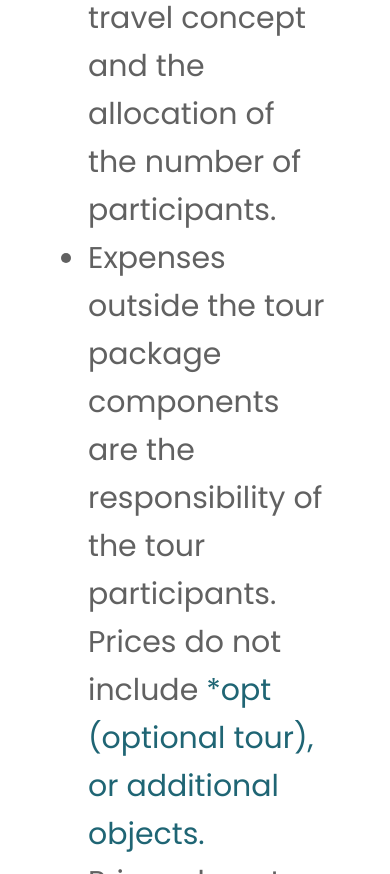
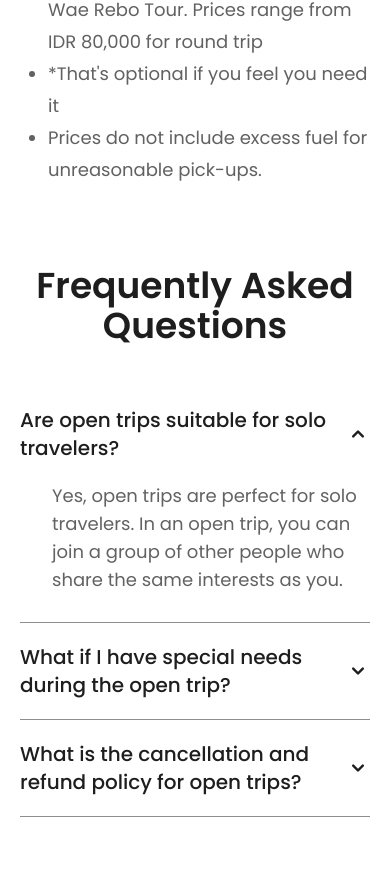
Before and after one commit to MasRoesdi/wdc_2023, a plain HTML site: page pages/trip-plan.html in a window 390 px wide. Shown: the part 1126-2000 px from the top of the page. Drawn offline with nearby package versions, Linux system fonts and the light colour scheme.

Commit message:
jumbotron, term and conditions, frequently asked question [mobile mode✅]✨

```diff
--- a/pages/trip-plan.html
+++ b/pages/trip-plan.html
@@ -63,9 +63,9 @@
             <p class="font-['Poppins'] font-normal text-base md:text-xl text-white max-w-[41rem]">Plan your trip,
                 trvavelopia is ready to accompany your trip and make you comfortable with travelopia.</p>
         </section>
-        <section id="section2" class="mt-20 w-full px-[60px]">
-            <h1 class="font-['Poppins'] text-[#1E1E1E] font-semibold text-5xl text-center">Terms and Conditions</h1>
-            <ul class="list-disc text-3xl text-[#1E1E1E]/70 leading-[3rem] mt-10 text-left pl-7">
+        <section id="section2" class="mt-20 w-full px-5 lg:px-[60px]">
+            <h1 class="font-['Poppins'] text-[#1E1E1E] font-semibold text-4xl md:text-5xl text-center">Terms and Conditions</h1>
+            <ul class="list-disc text-lg md:text-3xl text-[#1E1E1E]/70 leading-[2rem] mt-10 text-left pl-7">
                 <li>Prices may change if there are changes in component prices that are outside the standard tolerance,
                     adjusting the travel concept and the allocation of the number of participants.
                 </li>
@@ -77,8 +77,8 @@
                 <li>Prices do not include excess fuel for unreasonable pick-ups.</li>
             </ul>
         </section>
-        <section id="section3" class="my-20 w-full px-[60px]">
-            <h1 class="font-['Poppins'] text-[#1E1E1E] font-semibold text-5xl text-center">Frequently Asked Questions
+        <section id="section3" class="my-20 w-full px-5 lg:px-[60px]">
+            <h1 class="font-['Poppins'] text-[#1E1E1E] font-semibold text-4xl md:text-5xl text-center">Frequently Asked Questions
             </h1>
             <div id="accordion-flush" data-accordion="collapse" data-active-classes="bg-white text-gray-900"
                 data-inactive-classes="text-gray-500" class="mt-10">
@@ -86,7 +86,7 @@
                 <div class="border-b border-[#1E1E1E80]/50">
                     <h2 id="accordion-flush-heading-1">
                         <button type="button"
-                            class="flex items-center justify-between w-full py-5 text-3xl font-['Poppins'] font-medium text-left py-5 px-0"
+                            class="flex items-center justify-between w-full py-5 text-xl md:text-3xl font-['Poppins'] font-medium text-left py-5 px-0"
                             data-accordion-target="#accordion-flush-body-1" aria-expanded="true"
                             aria-controls="accordion-flush-body-1" style="color: #1E1E1E !important;">
                             <span>Are open trips suitable for solo travelers?</span>
@@ -99,7 +99,7 @@
                         </button>
                     </h2>
                     <div id="accordion-flush-body-1" class="hidden" aria-labelledby="accordion-flush-heading-1">
-                        <div class="pl-14 pb-5 text-2xl">
+                        <div class="pl-8 lg:pl-14 pb-5 text-lg md:text-2xl">
                             <p class="mb-2 text-[#1E1E1EB2]">Yes, open trips are perfect for solo travelers. In an open
                                 trip, you can join a group of other people who share the same interests as you.</p>
                         </div>
@@ -110,7 +110,7 @@
                 <div class="border-b border-[#1E1E1E80]/50">
                     <h2 id="accordion-flush-heading-2">
                         <button type="button"
-                            class="flex items-center justify-between w-full py-5 text-3xl font-['Poppins'] font-medium text-left py-5 px-0"
+                            class="flex items-center justify-between w-full py-5 text-xl md:text-3xl font-['Poppins'] font-medium text-left py-5 px-0"
                             data-accordion-target="#accordion-flush-body-2" aria-expanded="true"
                             aria-controls="accordion-flush-body-2" style="color: #1E1E1E !important;">
                             <span>What if I have special needs during the open trip?</span>
@@ -123,8 +123,8 @@
                         </button>
                     </h2>
                     <div id="accordion-flush-body-2" class="hidden" aria-labelledby="accordion-flush-heading-2">
-                        <div class="pl-14 pb-5">
-                            <p class="mb-2 text-[#1E1E1EB2]">Yes, open trips are perfect for solo travelers. In an open
+                        <div class="pl-8 lg:pl-14 pb-5">
+                            <p class="mb-2 text-[#1E1E1EB2] text-lg md:text-2xl">Yes, open trips are perfect for solo travelers. In an open
                                 trip, you can join a group of other people who share the same interests as you.</p>
                         </div>
                     </div>
@@ -134,7 +134,7 @@
                 <div class="border-b border-[#1E1E1E80]/50">
                     <h2 id="accordion-flush-heading-3">
                         <button type="button"
-                            class="flex items-center justify-between w-full py-5 text-3xl font-['Poppins'] font-medium text-left py-5 px-0"
+                            class="flex items-center justify-between w-full py-5 text-xl md:text-3xl font-['Poppins'] font-medium text-left py-5 px-0"
                             data-accordion-target="#accordion-flush-body-3" aria-expanded="true"
                             aria-controls="accordion-flush-body-3" style="color: #1E1E1E !important;">
                             <span>What is the cancellation and refund policy for open trips?</span>
@@ -147,8 +147,8 @@
                         </button>
                     </h2>
                     <div id="accordion-flush-body-3" class="hidden" aria-labelledby="accordion-flush-heading-3">
-                        <div class="pl-14 pb-5">
-                            <p class="mb-2 text-[#1E1E1EB2]">Yes, open trips are perfect for solo travelers. In an open
+                        <div class="pl-8 lg:pl-14 pb-5">
+                            <p class="mb-2 text-[#1E1E1EB2] text-lg md:text-2xl">Yes, open trips are perfect for solo travelers. In an open
                                 trip, you can join a group of other people who share the same interests as you.</p>
                         </div>
                     </div>
```
